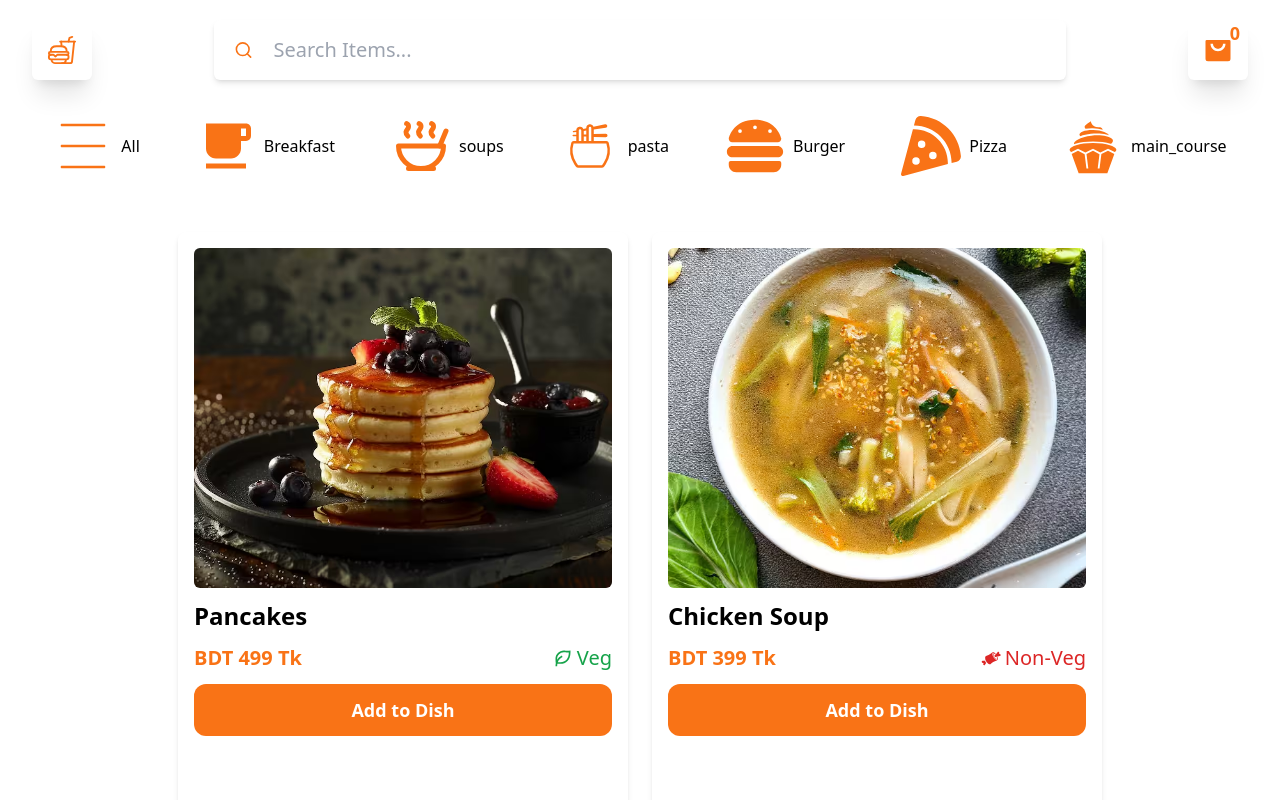
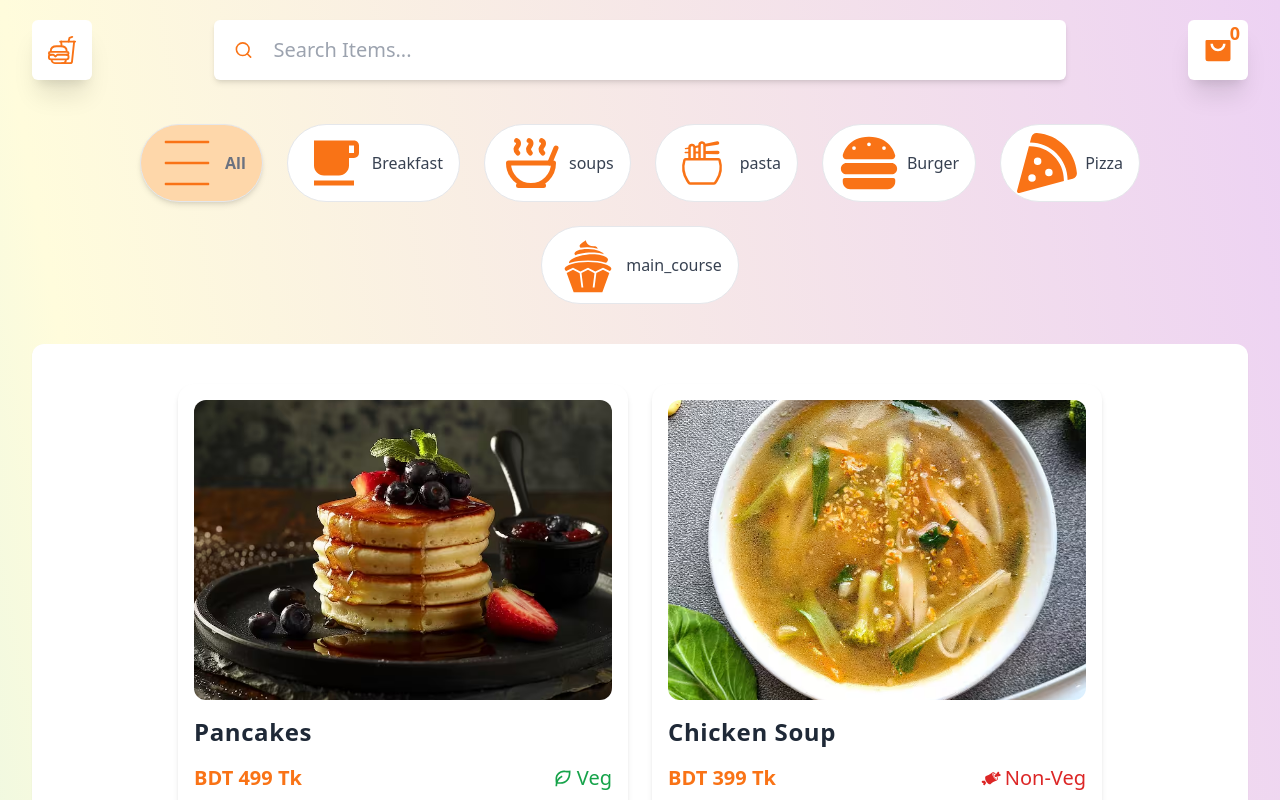
Before and after one commit to Torabarnob203311003/Food-Delivery, a React (Vite) app: page / in a window 1280 px wide. Shown: the top 800 px of the page. Built offline with nearby package versions, Linux system fonts and the light colour scheme.

Commit message:
New style added

```diff
--- a/src/Components/Card.jsx
+++ b/src/Components/Card.jsx
@@ -4,18 +4,20 @@ import { GiMeat } from 'react-icons/gi';
 
 function Card({ food }) {
   return (
-    <div className='w-full sm:w-[300px] md:w-[350px] lg:w-[400px] xl:w-[450px] h-auto bg-white p-4 rounded-lg flex flex-col gap-3 shadow-md hover:shadow-orange-500'>
+    <div className='w-full sm:w-[300px] md:w-[350px] lg:w-[400px] xl:w-[450px] h-auto bg-white p-4 rounded-2xl flex flex-col gap-4 shadow-md hover:shadow-xl hover:shadow-orange-400 transition-shadow duration-300'>
       {/* Image Section */}
-      <div className='w-full h-[60%] overflow-hidden'>
+      <div className='w-full h-[220px] sm:h-[240px] md:h-[260px] lg:h-[280px] xl:h-[300px] overflow-hidden rounded-xl'>
         <img
           src={food.food_image}
           alt={food.food_name}
-          className='object-cover w-full h-full rounded-md'
+          className='object-cover w-full h-full transform hover:scale-105 transition-transform duration-300'
         />
       </div>
 
       {/* Title */}
-      <div className='text-xl sm:text-2xl font-semibold'>{food.food_name}</div>
+      <div className='text-xl sm:text-2xl font-bold text-gray-800 tracking-wide'>
+        {food.food_name}
+      </div>
 
       {/* Price & Type */}
       <div className='w-full flex justify-between items-center'>
@@ -38,7 +40,7 @@ function Card({ food }) {
       </div>
 
       {/* Button */}
-      <button className='w-full p-3 bg-orange-500 rounded-xl text-xl sm:text-lg text-white hover:bg-yellow-100 hover:text-orange-500 font-semibold transition-all'>
+      <button className='w-full mt-2 mb-1 p-3 bg-orange-500 rounded-xl text-lg sm:text-base text-white hover:bg-yellow-100 hover:text-orange-500 font-semibold transition-all duration-300'>
         Add to Dish
       </button>
     </div>
--- a/src/Components/FoodList.jsx
+++ b/src/Components/FoodList.jsx
@@ -1,14 +1,25 @@
 import React from 'react';
-import Card from './Card'; // Assuming you have a Card component to display each food item
+import Card from './Card';
 
 function FoodList({ foodItems }) {
   return (
-    <div className='flex flex-wrap justify-center gap-6'>
-      {foodItems.length > 0 ? (
-        foodItems.map(item => <Card key={item.id} food={item} />)
-      ) : (
-        <div>No food items found in this category.</div>
-      )}
+    <div className='bg-white p-6 sm:p-8 md:p-10 rounded-xl shadow-sm'>
+      <div className='flex flex-wrap justify-center gap-6 transition-all duration-300'>
+        {foodItems.length > 0 ? (
+          foodItems.map(item => (
+            <div
+              key={item.id}
+              className='transform transition-transform hover:scale-105'
+            >
+              <Card food={item} />
+            </div>
+          ))
+        ) : (
+          <div className='text-gray-500 text-lg font-medium'>
+            No food items found in this category.
+          </div>
+        )}
+      </div>
     </div>
   );
 }
--- a/src/pages/Home.jsx
+++ b/src/pages/Home.jsx
@@ -13,16 +13,22 @@ function Home() {
   });
 
   return (
-    <div>
+    <div className='bg-gradient-to-bl from-[#edd2f3] via-[#fffcdc] to-[#84dfff] min-h-screen'>
       <Nav />
       <div className='px-5 md:px-8'>
         {/* Category Buttons */}
-        <div className='flex flex-wrap justify-center gap-6 mb-6'>
+        <div className='flex flex-wrap justify-center gap-4 sm:gap-6 my-6'>
           {Catagories.map(category => (
             <button
               key={category.id}
               onClick={() => setSelectedCategory(category.name)}
-              className='flex items-center gap-2 p-4 hover:bg-gray-200 rounded-lg text-sm md:text-base'
+              className={`flex items-center gap-2 px-4 py-2 rounded-full border transition-all duration-300
+                ${
+                  selectedCategory === category.name
+                    ? 'bg-orange-200 text-gray-500 font-semibold shadow-md'
+                    : 'bg-white text-gray-700 hover:bg-orange-100 hover:text-orange-600'
+                }
+                text-sm md:text-base`}
             >
               {category.icon}
               <span>{category.name}</span>
```
